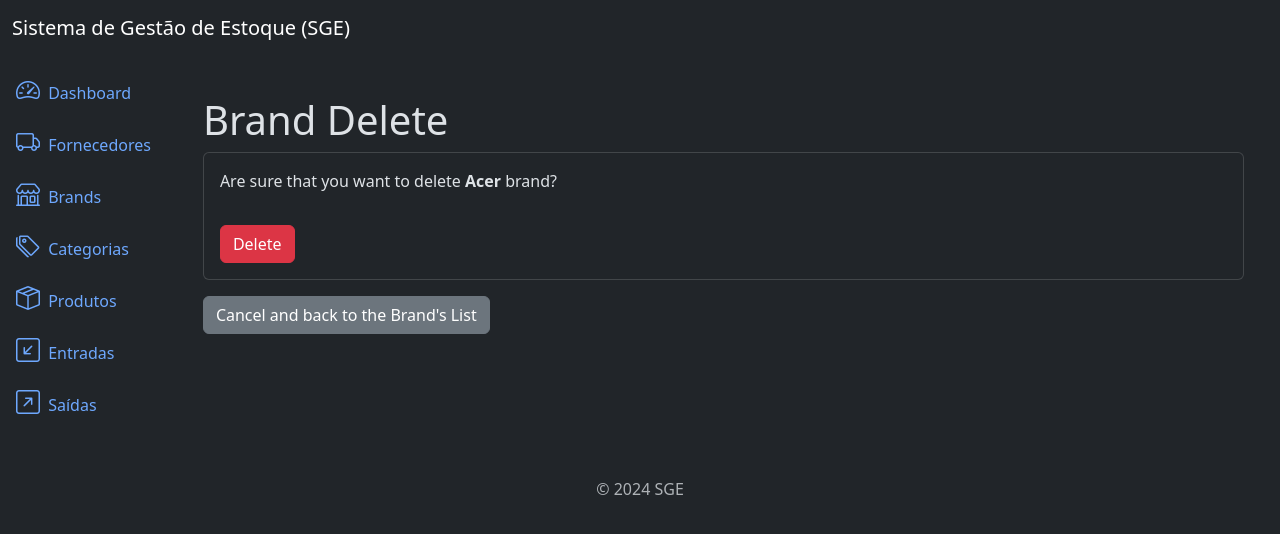
After one commit to BrunaMello/sge, a Django app: page /brands/3/delete/ in a window 1280 px wide. The commit adds this page. Shown: the top 534 px of the page. Run offline with Django 5.2, Linux system fonts and the light colour scheme; data comes from the database, SQL or seed files in the repository; both versions use the stored data as it was after the commit.

Commit message:
029 - Delete de brands

```diff
--- /dev/null
+++ b/brands/templates/brand_delete.html
@@ -0,0 +1,24 @@
+{% extends 'base.html' %}
+{% block title %}
+    Brand Delete
+{% endblock %}
+
+{% block content %}
+
+    <div class="container mt-4">
+        <h3 class="display-6">Brand Delete</h3>
+        <div class="card">
+            <div class="card-body">
+                <p class="card-text">Are sure that you want to delete <strong>{{ object.name }}</strong> brand?</p>
+                <form method="post" class="form">
+                    {% csrf_token %}
+                    <button type="submit" class="btn btn-danger mt-3">Delete</button>
+                </form>
+            </div>
+        </div>
+        <a href="{% url 'brand_list' %}" class="btn btn-secondary mt-3">
+            Cancel and back to the Brand's List
+        </a>
+    </div>
+
+{% endblock %}
--- a/brands/templates/brand_list.html
+++ b/brands/templates/brand_list.html
@@ -45,6 +45,8 @@
                                 class="bi bi-eye"></i></a>
                         <a href="{% url 'brand_update' brand.id %}" class="btn btn-warning btn-sm"><i
                                 class="bi bi-pencil"></i></a>
+                        <a href="{% url 'brand_delete' brand.id %}" class="btn btn-danger btn-sm"><i
+                                class="bi bi-trash"></i></a>
                     </td>
                 </tr>
             {% endfor %}
--- a/brands/urls.py
+++ b/brands/urls.py
@@ -7,5 +7,6 @@ urlpatterns = [
 	path('brands/create/', views.BrandCreateView.as_view(), name='brand_create'),
 	path('brands/<int:pk>/detail/', views.BrandDetailView.as_view(), name='brand_detail'),
 	path('brands/<int:pk>/update/', views.BrandUpdateView.as_view(), name='brand_update'),
+	path('brands/<int:pk>/delete/', views.BrandDeleteView.as_view(), name='brand_delete'),
 
 ]
--- a/brands/views.py
+++ b/brands/views.py
@@ -1,5 +1,5 @@
 from django.urls import reverse_lazy
-from django.views.generic import ListView, CreateView, DetailView, UpdateView
+from django.views.generic import ListView, CreateView, DetailView, UpdateView, DeleteView
 
 from . import models, forms
 
@@ -36,3 +36,9 @@ class BrandUpdateView(UpdateView):
 	template_name = 'brand_update.html'
 	success_url = reverse_lazy('brand_list')
 	form_class = forms.BrandForm
+
+
+class BrandDeleteView(DeleteView):
+	model = models.Brand
+	template_name = 'brand_delete.html'
+	success_url = reverse_lazy('brand_list')
```
Also changed, not shown: db.sqlite3.
